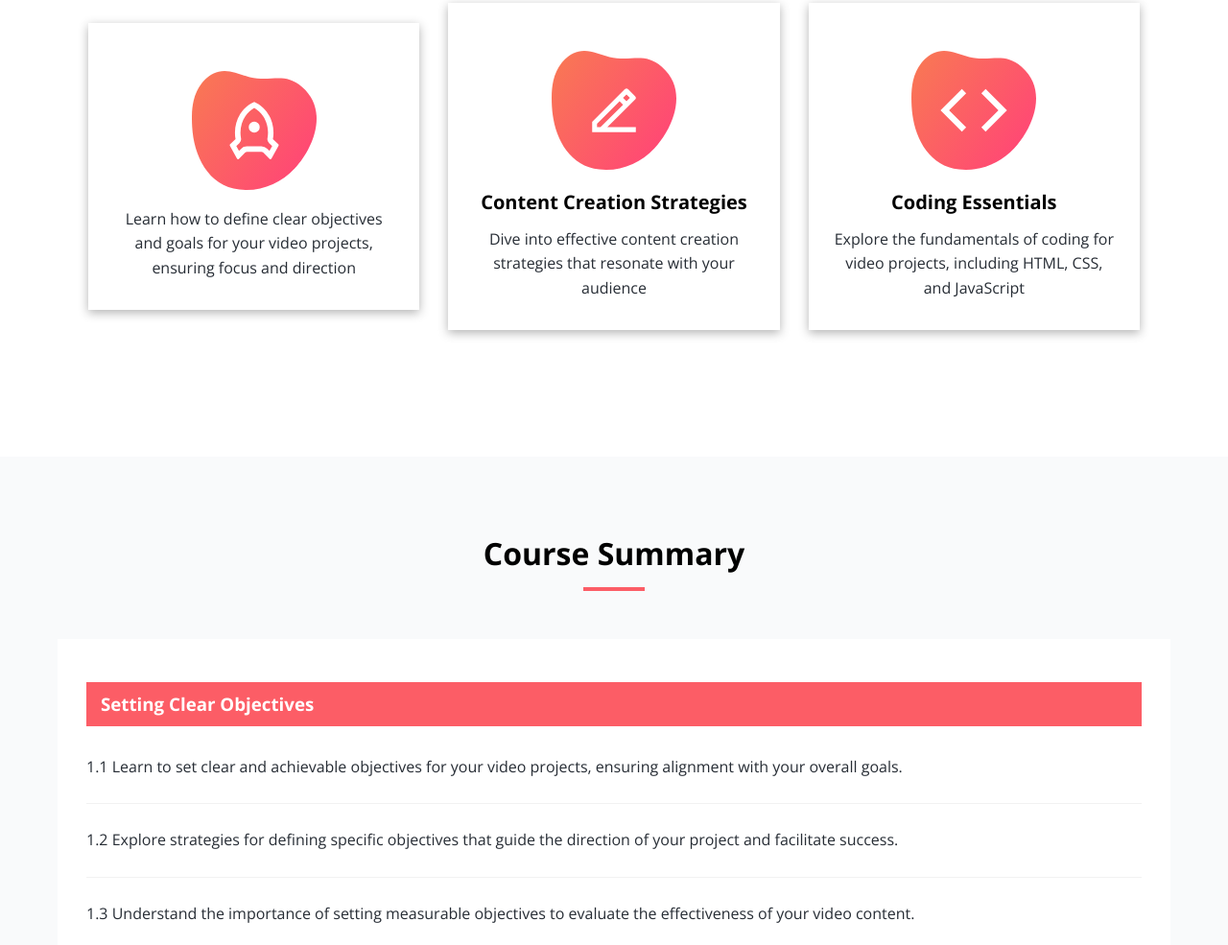
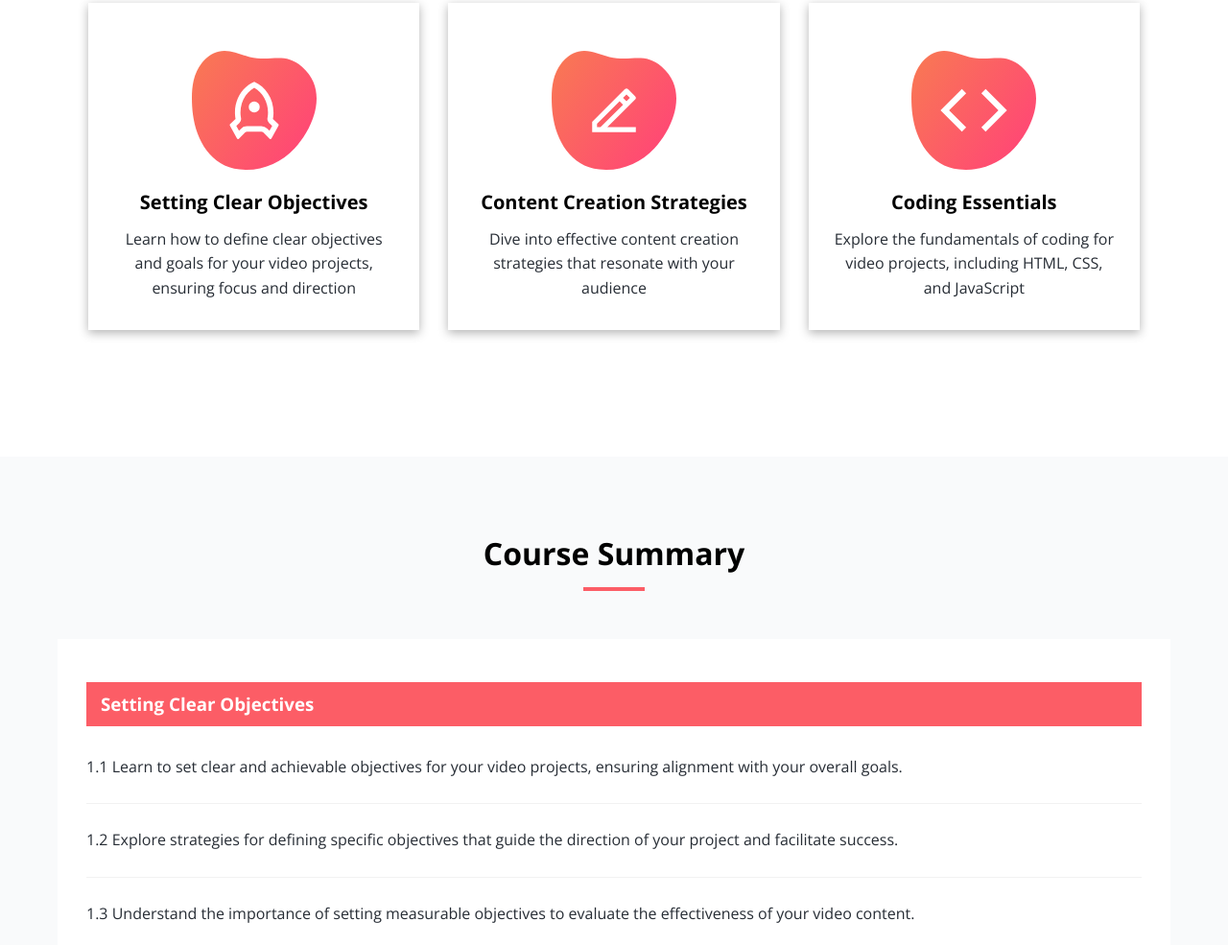
Before and after one commit to SadiaShakiba/tutor-website, a plain HTML site: page index.html in a window 1280 px wide. Shown: the part 1913-2898 px from the top of the page at 96% size. Drawn offline with nearby package versions, Linux system fonts and the light colour scheme.

Commit message:
chapters section issue fixed

```diff
--- a/index.html
+++ b/index.html
@@ -167,7 +167,7 @@
         <div class="chapter-card">
           <div class="chapter-card-1">
             <img src="./images/chapters-icon-1.svg" alt="Tutor Website" />
-
+            <h4>Setting Clear Objectives</h4>
             <p>
               Learn how to define clear objectives and goals for your video
               projects, ensuring focus and direction
```
